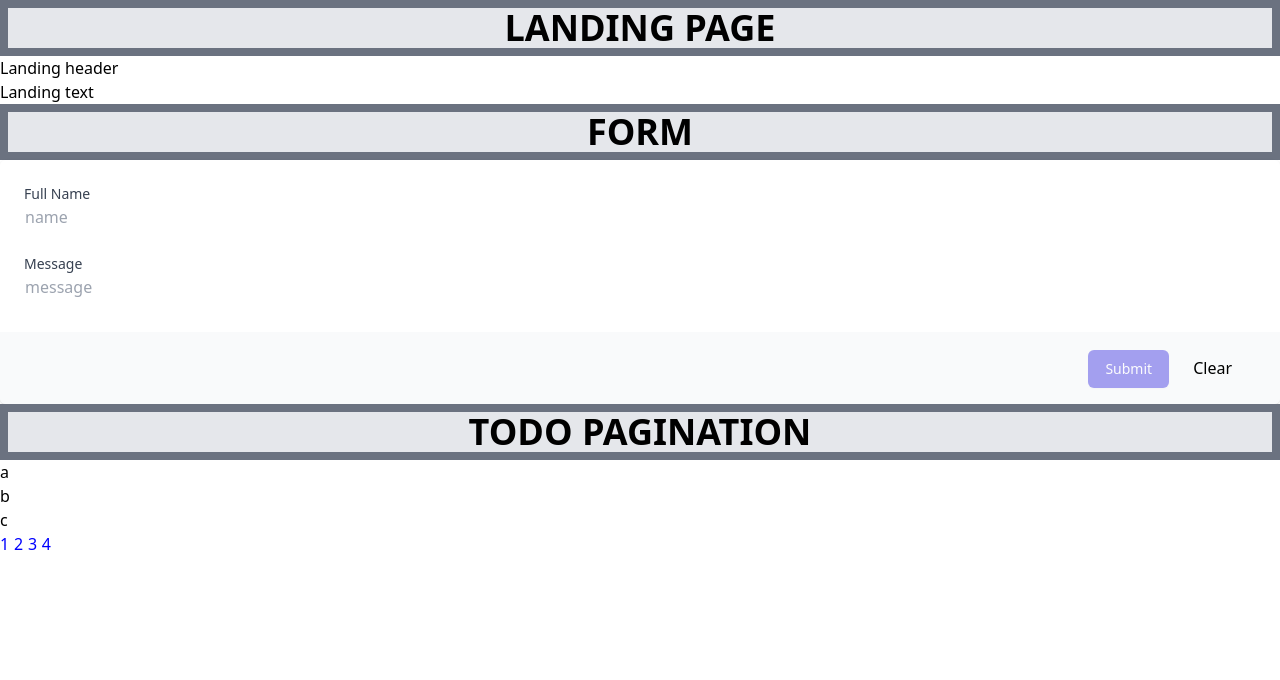
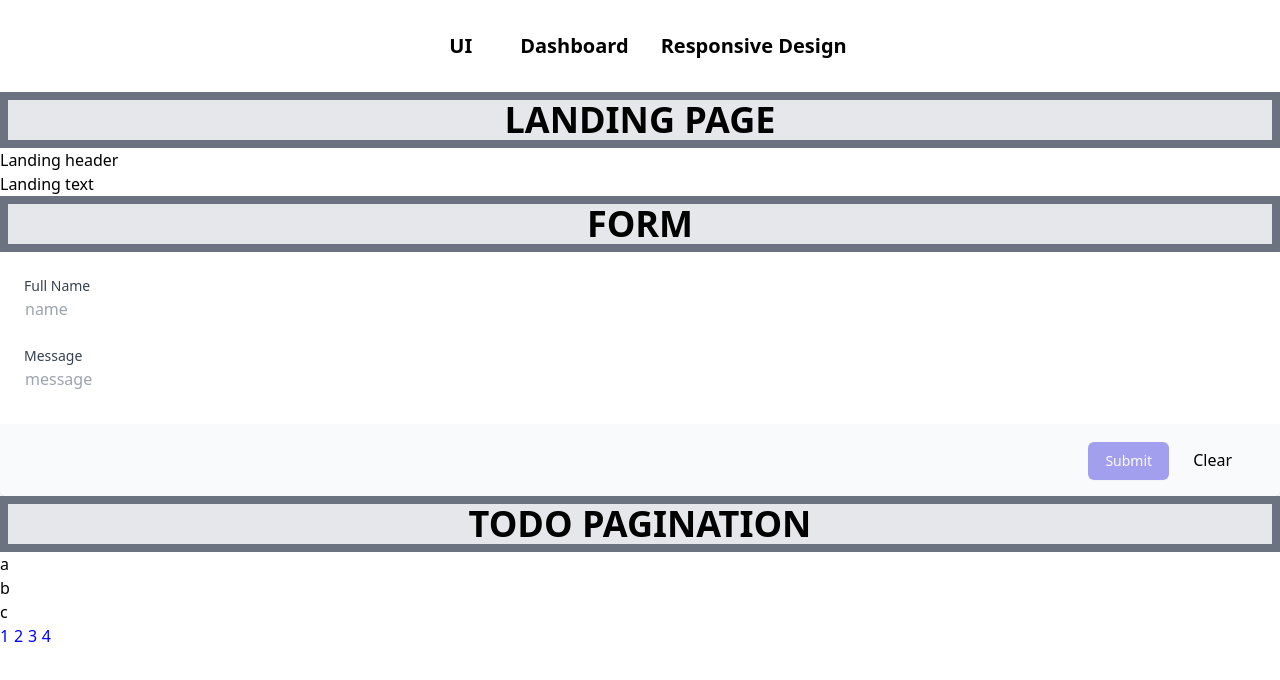
Before and after one commit to vpvnguyen/tailwindcss-reference, a React (Create React App) app in the folder app/: page / in a window 1280 px wide. Shown: the top 680 px of the page. Built offline with nearby package versions, Linux system fonts and the light colour scheme.

Commit message:
add navigation header to route to different sets of components

```diff
--- a/app/src/App.js
+++ b/app/src/App.js
@@ -25,6 +25,17 @@ import DarkMode from "./components/TailwindUI/DarkMode";
 
 const Home = () => (
   <>
+    <nav className="container mx-auto text-center p-8">
+      <a className="border-solid text-xl font-bold p-8" href="/ui">
+        UI
+      </a>
+      <a className="border-solid text-xl font-bold p-4" href="/dashboard">
+        Dashboard
+      </a>
+      <a className="border-solid text-xl font-bold p-4" href="/ui">
+        Responsive Design
+      </a>
+    </nav>
     <Landing />
     <Form />
     <TodoPagination />
```
